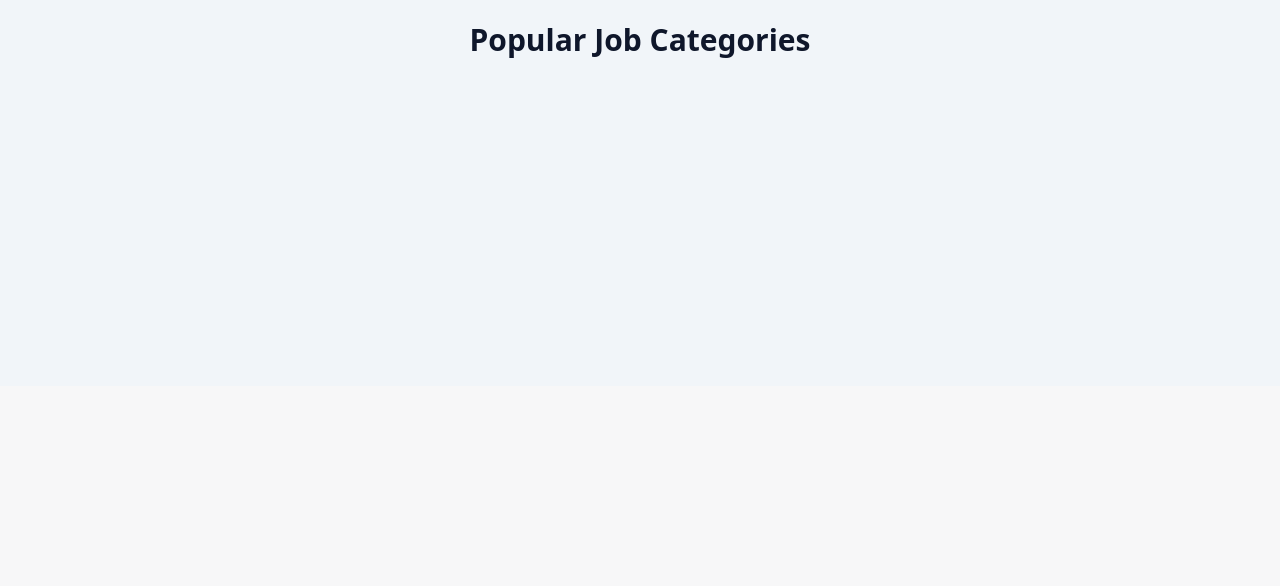
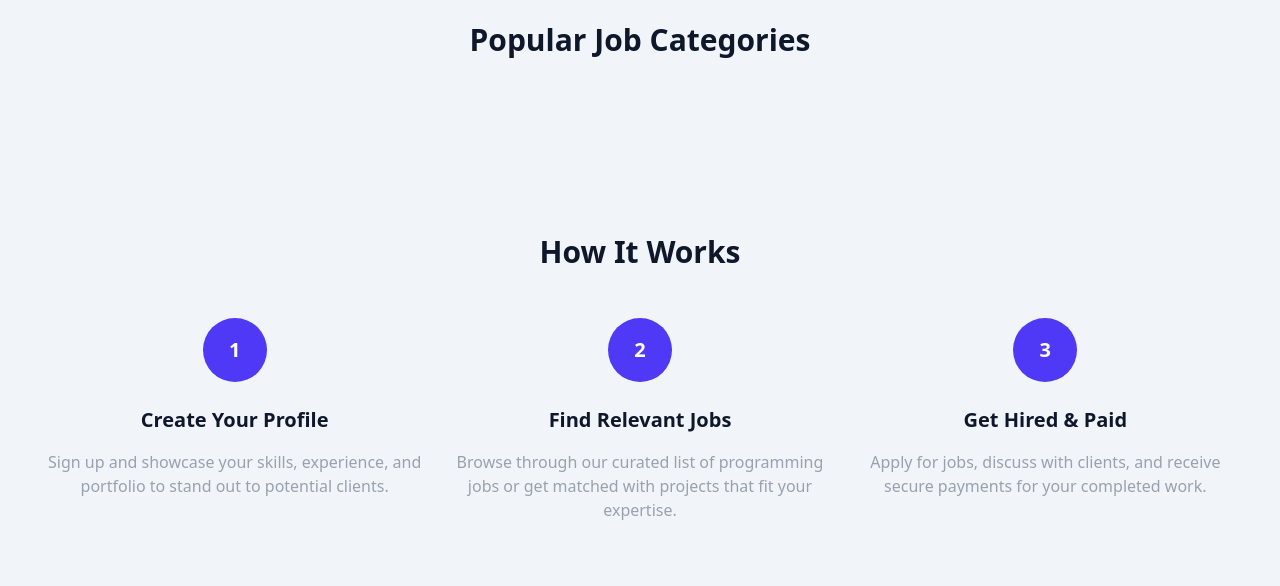
Before and after one commit to kristianhnielsen/web-dev-exam, a Flask app: page / in a window 1280 px wide. Shown: the part 414-1000 px from the top of the page. Before the commit the page ends 472 px from the top, so only its background shows below. Run offline with Flask 3, Linux system fonts and the light colour scheme; data that the repository does not hold is empty; parts of the project's set-up code (start-up, migrations or seed data) failed here and were passed over.

Commit message:
Add "How It Works" section to index page with step-by-step guide

```diff
--- a/templates/index.html
+++ b/templates/index.html
@@ -43,4 +43,54 @@ Hub{% endblock %} {% block head_styles %} {% endblock %} {% block content %}
   </div>
 </section>
 
+<!-- {/* How It Works */} -->
+<section class="py-16 dark:bg-slate-950">
+  <div class="max-w-7xl mx-auto px-4 sm:px-6 lg:px-8">
+    <h2 class="text-3xl font-bold text-center mb-12">How It Works</h2>
+    <div class="grid grid-cols-1 md:grid-cols-3 gap-8">
+      <!-- Step 1 -->
+      <div class="text-center">
+        <div
+          class="w-16 h-16 bg-indigo-600 rounded-full flex items-center justify-center mx-auto mb-6"
+        >
+          <span class="text-white text-xl font-bold">1</span>
+        </div>
+        <h3 class="text-xl font-semibold mb-4">Create Your Profile</h3>
+        <p class="text-gray-400">
+          Sign up and showcase your skills, experience, and portfolio to stand
+          out to potential clients.
+        </p>
+      </div>
+
+      <!-- Step 2 -->
+      <div class="text-center">
+        <div
+          class="w-16 h-16 bg-indigo-600 rounded-full flex items-center justify-center mx-auto mb-6"
+        >
+          <span class="text-white text-xl font-bold">2</span>
+        </div>
+        <h3 class="text-xl font-semibold mb-4">Find Relevant Jobs</h3>
+        <p class="text-gray-400">
+          Browse through our curated list of programming jobs or get matched
+          with projects that fit your expertise.
+        </p>
+      </div>
+
+      <!-- Step 3 -->
+      <div class="text-center">
+        <div
+          class="w-16 h-16 bg-indigo-600 rounded-full flex items-center justify-center mx-auto mb-6"
+        >
+          <span class="text-white text-xl font-bold">3</span>
+        </div>
+        <h3 class="text-xl font-semibold mb-4">Get Hired & Paid</h3>
+        <p class="text-gray-400">
+          Apply for jobs, discuss with clients, and receive secure payments for
+          your completed work.
+        </p>
+      </div>
+    </div>
+  </div>
+</section>
+
 {% endblock %}
```
